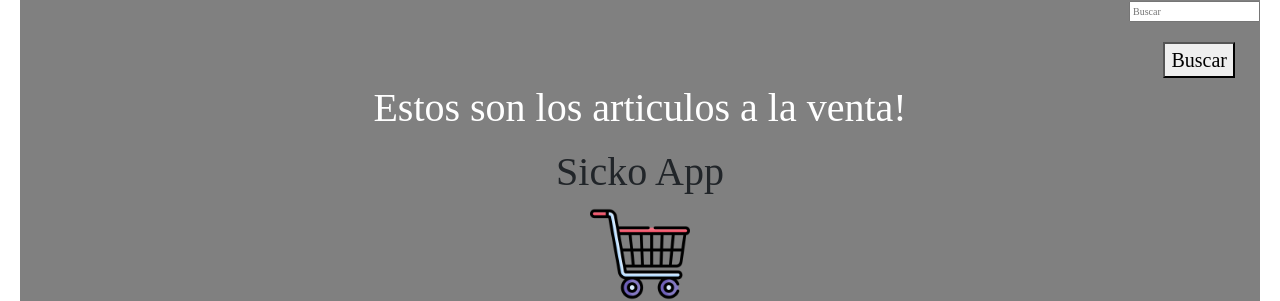
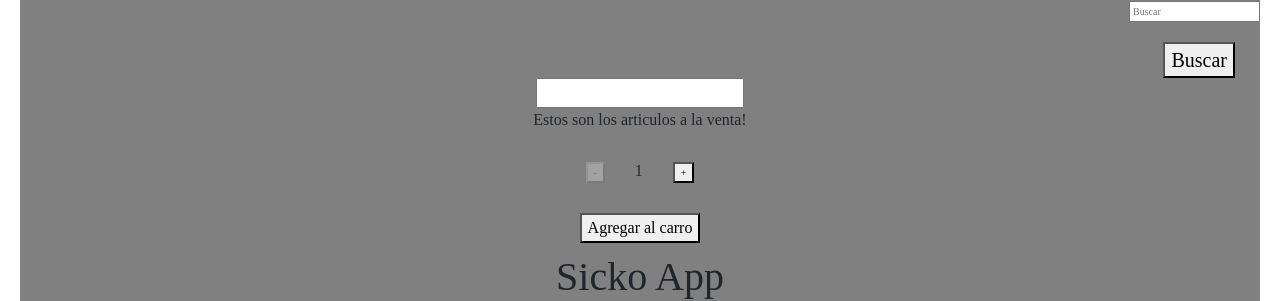
Before and after one commit to lautiipereiraa/ComponentesII, a React (Vite) app: page / in a window 1280 px wide. Shown: the part 225-526 px from the top of the page. Built offline with nearby package versions, Linux system fonts and the light colour scheme; no server answers.

Commit message:
intercambiabilidad error

```diff
--- a/package.json
+++ b/package.json
@@ -14,7 +14,8 @@
     "bootstrap": "^5.2.0-beta1",
     "react": "^18.0.0",
     "react-bootstrap": "^2.4.0",
-    "react-dom": "^18.0.0"
+    "react-dom": "^18.0.0",
+    "react-router-dom": "^6.3.0"
   },
   "devDependencies": {
     "@types/react": "^18.0.0",
--- a/src/App.jsx
+++ b/src/App.jsx
@@ -8,10 +8,9 @@
 import ItemCount from './components/Body/ItemCount'
 import Header from './components/Body/Header'
 import ListCardUser from './components/Header/ListCardUser'
-  {/* import ItemDetailConteiner from '../src/components/Body/ItemDetailContainer' */}
-import {useEffect, lazy, Suspense } from 'react'
+
 import ItemDetail from './components/Body/ItemDetail'
-
+import ItemDetailConteiner from './components/Body/ItemDetailContainer'
 
 function App() {
 
@@ -26,7 +25,7 @@
     <div
       className="App"
       style={styleApp}
-      onClick={() => alert('soy el evento de app')}
+      //onClick={() => alert('soy el evento de app')}
     >
       <div style={{fontSize: 40, color : 'white' , marginTop : 0, padding : 0}}>
       <LogoNav />
@@ -34,10 +33,11 @@
       <Cards />
       <FormS/>
       <ItemListContainer buscar="Buscar"/>
-      <ItemDetail/>
       </div>
 
-
+      <div>
+       <ItemDetailConteiner/>
+      </div>
 
       <div style={{margin: 10}}>
       <Header />
@@ -61,4 +61,5 @@
   )
 }
 
+
 export default App
--- /dev/null
+++ b/src/components/Body/Intercambiabilidad.jsx
@@ -0,0 +1,47 @@
+import { useState } from "react";
+import { Link } from "@mui/material";
+
+
+const InputCount = () => {
+
+    return(
+        <>
+        <Link>
+            <button onClick={()=>console.log('Ir al inicio')}>
+                Ir al inicio o efectuar el pago</button>
+        </Link>
+        <Link>
+            <button onClick={()=>console.log('Ir al home')}>
+                Seguir comprando</button>
+        </Link>
+        </>
+    )
+}
+
+const ButtonCount = ({handleInter}) => {
+    return <button className="btn btn-outline-success" onClick={handleInter}>Agregar al carrito</button>
+}
+
+
+const Intercambiabilidad = () => {
+    const [inputType, setInputType ] = useState = "button"
+
+    const handleInter = () => {
+        setInputType('input')
+    }
+
+    return (
+        <div>
+            <h2>Item Description</h2>
+
+            {
+                inputType === 'button' ?
+                    <ButtonCount handleInter={handleInter} />
+                    :
+                    <InputCount />
+            }
+        </div>
+    )
+}
+
+export default Intercambiabilidad
--- a/src/components/Body/ItemDetail.jsx
+++ b/src/components/Body/ItemDetail.jsx
@@ -1,10 +1,16 @@
 import Input from "./Input"
+import React, { useEffect, useState } from 'react'
+import ItemCount from "./ItemCount"
 
 const ItemDetail = () => {
+    const onAdd = (valor) => {
+        alert(`Compraste ${valor} remeras!`);
+      }
     return (
     <>
-         {/* <Input /> */}
+        <Input />
         <div>Estos son los articulos a la venta!</div>
+        <ItemCount initial={1} stock={10} onAdd={onAdd}/>
     </>
     )
 }
--- a/src/components/Body/ItemDetailContainer.jsx
+++ b/src/components/Body/ItemDetailContainer.jsx
@@ -1,14 +1,17 @@
 import ItemDetail from "../Body/ItemDetail"
 import { useParams } from "react-router-dom"
+import Intercambiabilidad from "./Intercambiabilidad"
 
 const ItemDetailConteiner = () => {
 
   const { productId } = useParams()
-  //
 
-  console.log(productId)
+
   return (
-        <ItemDetail />
+    <div>
+      <ItemDetail />
+    </div>
+
   )
 }
 
```
Also changed, not shown: 1 other file (tests, documents, lock files or other folders).
